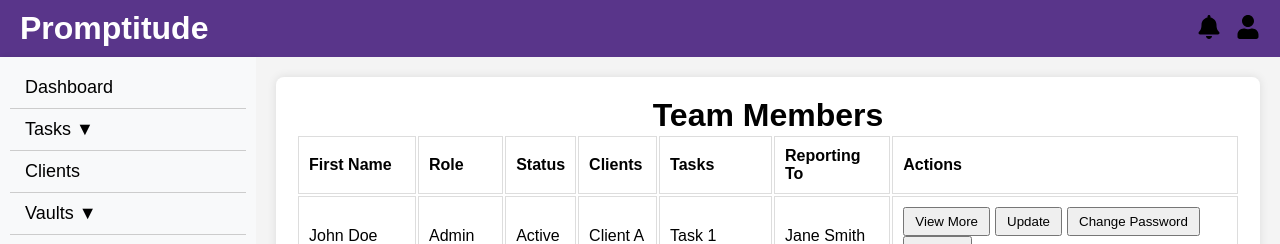
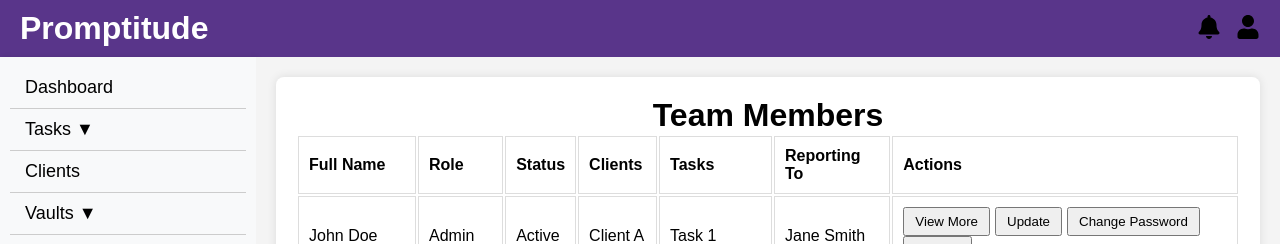
Before and after one commit to LakshmiSowmya04/promptitudeSolns, a React (Create React App) app: page /my-teams/members in a window 1280 px wide. Shown: the top 244 px of the page. Built offline with nearby package versions, Linux system fonts and the light colour scheme.

Commit message:
team memebers table view

```diff
--- a/src/components/Navbar/Navbar.js
+++ b/src/components/Navbar/Navbar.js
@@ -34,7 +34,7 @@
         <li className="heading"><Link to="/">Dashboard</Link></li>
 
         {/* Tasks Section */}
-        <li className="heading" onClick={() => toggleDropdown('tasks')}>
+        <li className="heading"  onClick={() => toggleDropdown('tasks')}>
           Tasks {isTasksOpen ? '▲' : '▼'}
           {isTasksOpen && (
             <ul className="dropdown">
--- a/src/components/Pages/Teams/Members.css
+++ b/src/components/Pages/Teams/Members.css
@@ -1,8 +1,3 @@
-/* .members-container {
-  font-family: Arial, sans-serif;
-  padding: 20px;
-} */
-
 .members-container {
   font-family: Arial, sans-serif;
   padding: 20px;
--- a/src/components/Pages/Teams/Members.js
+++ b/src/components/Pages/Teams/Members.js
@@ -95,7 +95,7 @@
       <table className="team-table">
         <thead>
           <tr>
-            <th>First Name</th>
+            <th>Full Name</th>
             <th>Role</th>
             <th>Status</th>
             <th>Clients</th>
```
